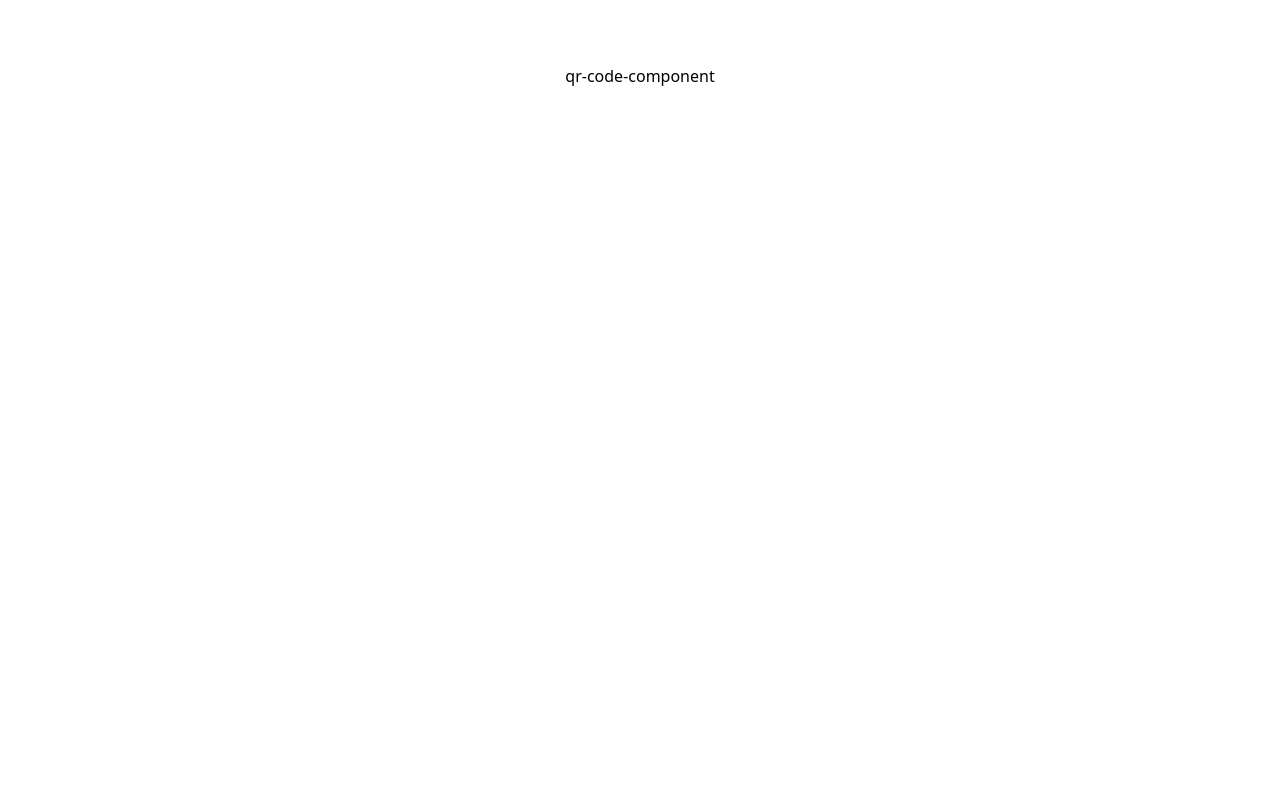
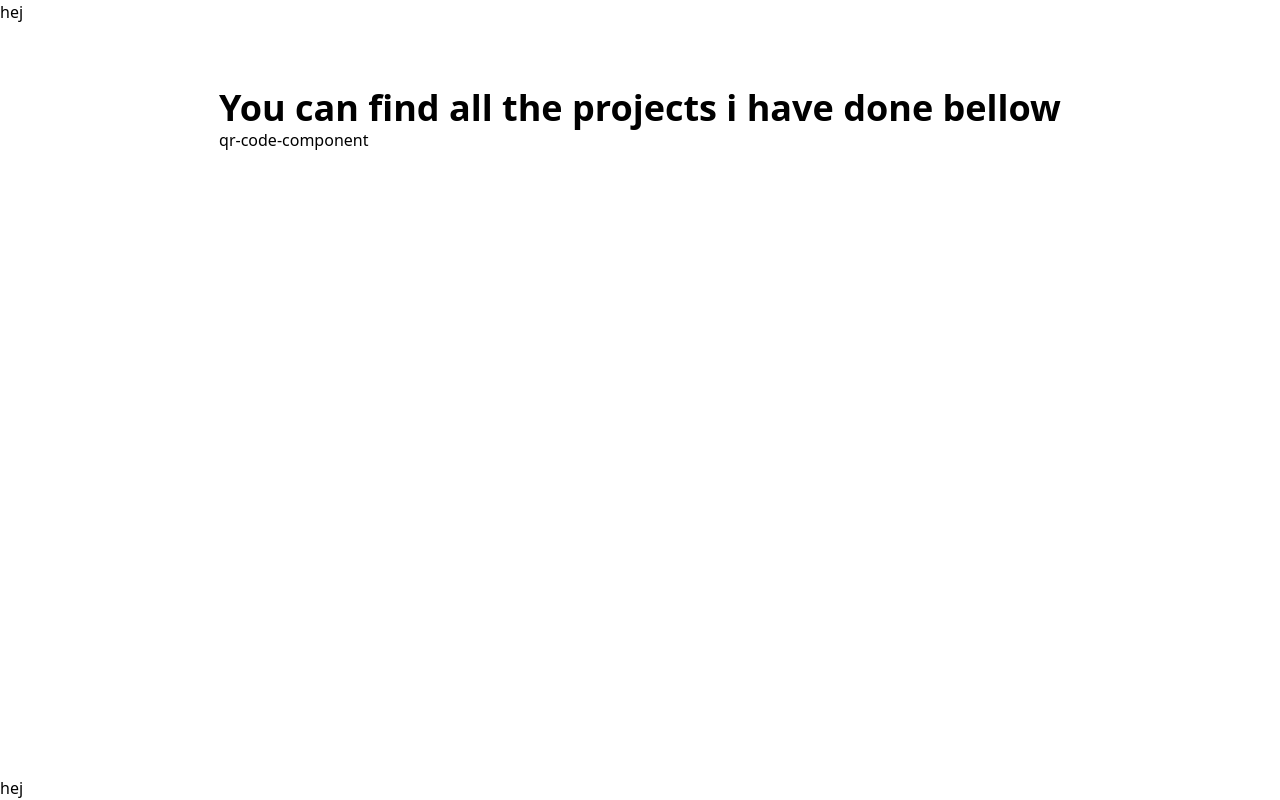
Before and after one commit to Albin0825/FrontendMentor, a Next.js app: page / in a window 1280 px wide. Built offline with nearby package versions, Linux system fonts and the light colour scheme.

Commit message:
updated so projects displays correct on Frontend Mentor

```diff
--- a/src/app/layout.jsx
+++ b/src/app/layout.jsx
@@ -1,8 +1,38 @@
+'use client'
+import { usePathname } from 'next/navigation';
+
 import '../output.css'
 
-export const metadata = {
-  title: 'Frontend Mentor',
-  description: 'Generated by create next app',
+function routing(children) {
+  const pathname = usePathname();
+
+  if(!pathname.startsWith('/projects')) {
+    return (
+      <>
+        <header>
+          <p>hej</p>
+        </header>
+        <main
+          className='
+            flex
+            flex-col
+            grow
+            max-w-7xl
+            pt-16
+            px-8
+            mx-auto
+          '
+        >
+          {children}
+        </main>
+        <footer>
+          <p>hej</p>
+        </footer>
+      </>
+    )
+  } else {
+    return children
+  }
 }
 
 export default function RootLayout({ children }) {
@@ -16,19 +46,7 @@ export default function RootLayout({ children }) {
           min-h-screen
         '
       >
-        <main
-          className='
-            flex
-            flex-col
-            grow
-            max-w-7xl
-            pt-16
-            px-8
-            mx-auto
-          '
-        >
-          {children}
-        </main>
+        {routing(children)}
       </body>
     </html>
   )
--- a/src/app/page.jsx
+++ b/src/app/page.jsx
@@ -7,6 +7,14 @@ const paths = [
 export default function Home() {
   return (
     <>
+      <h1
+        className='
+          text-4xl
+          font-bold
+        '
+      >
+        You can find all the projects i have done bellow
+      </h1>
       {paths.map((item, index) => (
         <div key={index}>
           <Link
--- a/src/output.css
+++ b/src/output.css
@@ -666,6 +666,11 @@ video {
   font-size: 22px;
 }
 
+.text-4xl {
+  font-size: 2.25rem;
+  line-height: 2.5rem;
+}
+
 .font-bold {
   font-weight: 700;
 }
```
